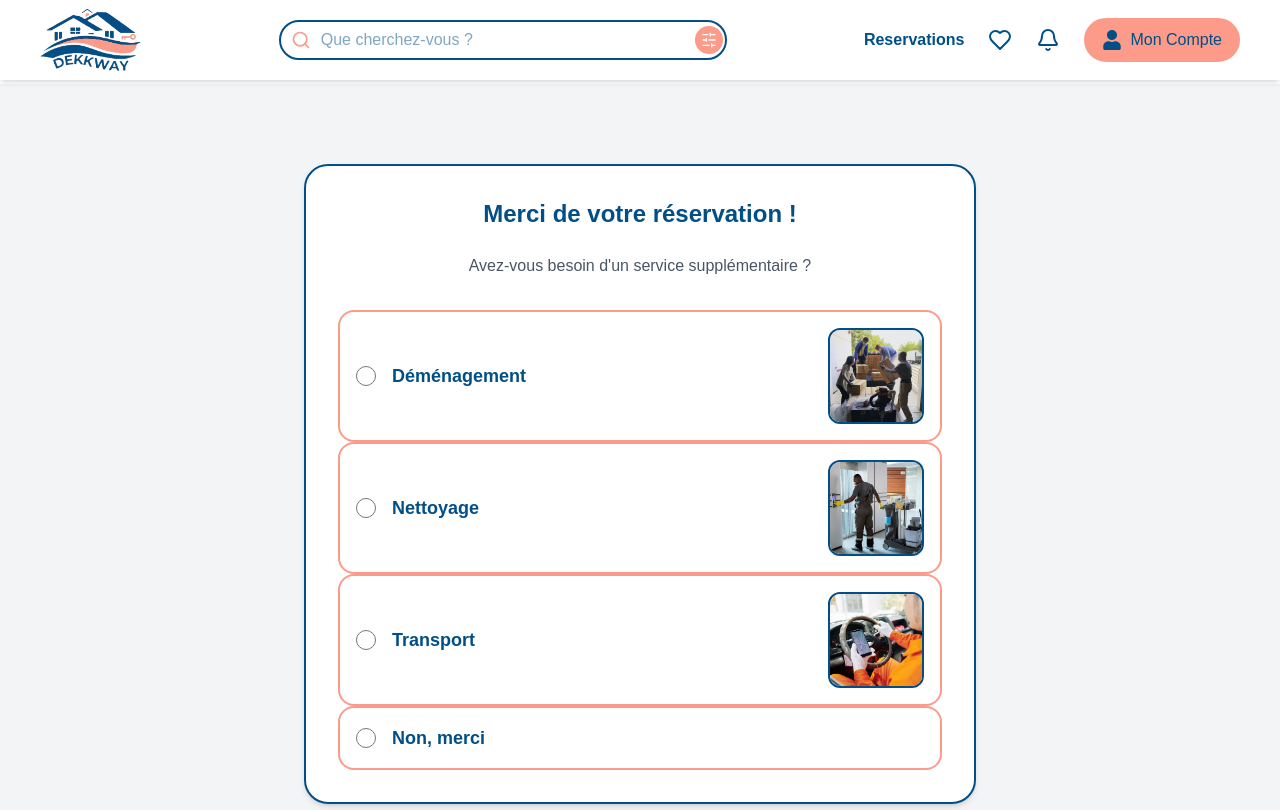
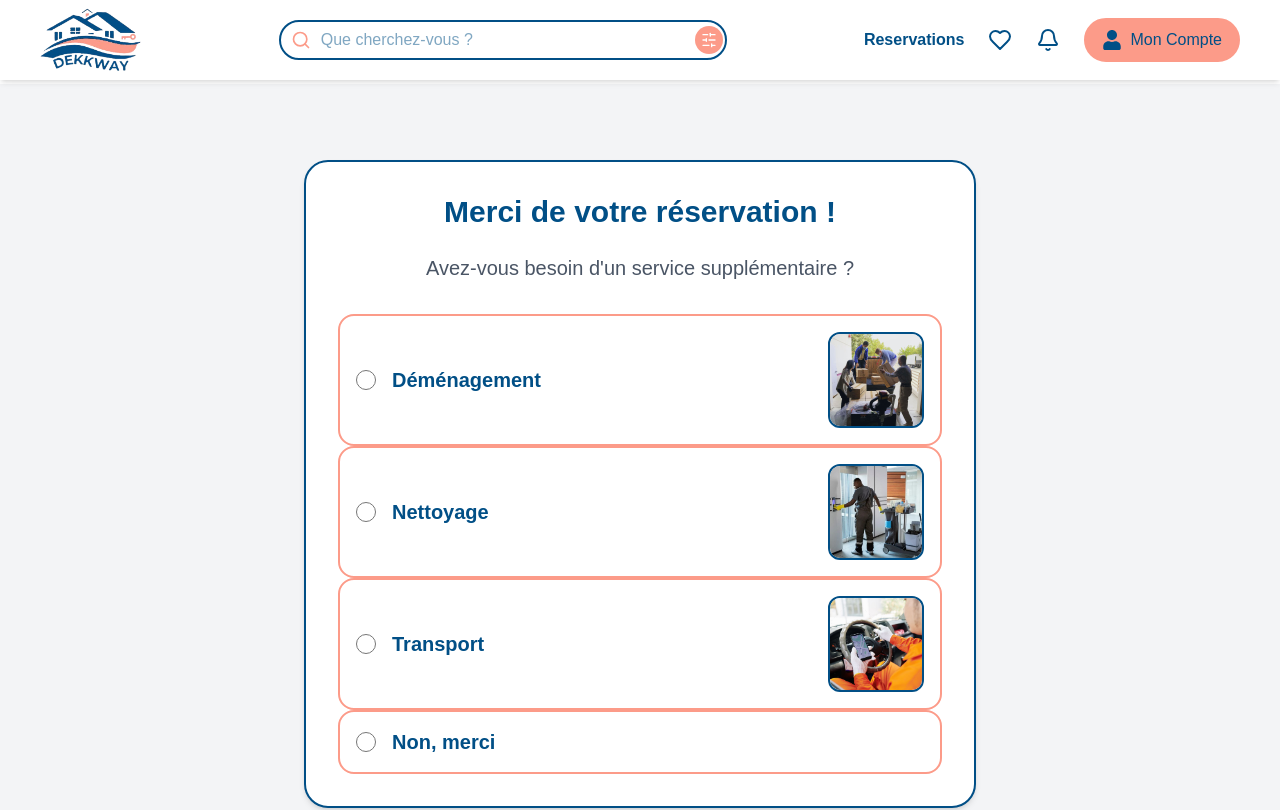
Before and after one commit to Solen-Free/Dekkway, a Next.js app in the folder frontend_dekkway/frontend/: page /servicessuplementaires in a window 1280 px wide. Shown: the top 810 px of the page. Built offline with nearby package versions, Linux system fonts and the light colour scheme.

Commit message:
Update page.tsx

```diff
--- a/frontend_dekkway/frontend/app/servicessuplementaires/page.tsx
+++ b/frontend_dekkway/frontend/app/servicessuplementaires/page.tsx
@@ -13,10 +13,6 @@ const ServicePage: React.FC = () => {
     hover: { scale: 1.05, borderColor: '#014F86', transition: { duration: 0.2 } },
   };
 
-  const buttonVariants = {
-    hover: { scale: 1.05, backgroundColor: '#FC9B89', transition: { duration: 0.2 } },
-  };
-
   const handleOptionSelect = (option: string) => {
     setSelectedOption(option);
   };
@@ -24,19 +20,20 @@ const ServicePage: React.FC = () => {
   return (
     <div className="min-h-screen bg-gray-100 flex items-center justify-center p-4">
       <motion.div
-        className="bg-white p-8 rounded-3xl shadow-md w-full max-w-2xl border-2 border-[#014F86]"
+        className="bg-white p-6 md:p-8 rounded-3xl shadow-md w-full max-w-2xl border-2 border-[#014F86]"
         initial={{ opacity: 0, y: 20 }}
         animate={{ opacity: 1, y: 0 }}
         transition={{ duration: 0.5 }}
       >
-        <h1 className="text-2xl font-bold text-center mb-6 text-[#014F86]">
+        <h1 className="text-2xl md:text-3xl font-bold text-center mb-6 text-[#014F86]">
           Merci de votre réservation !
         </h1>
-        <p className="text-gray-600 text-center mb-8">
+        <p className="text-gray-600 text-center mb-8 text-lg md:text-xl">
           Avez-vous besoin d'un service supplémentaire ?
         </p>
 
-        <div className="space-y-6">
+        <div className="space-y-4 md:space-y-6">
+          {/* Option Déménagement */}
           <Link href="/demenagement" passHref>
             <motion.label
               className={`flex flex-col md:flex-row items-center justify-between p-4 border-2 ${
@@ -48,7 +45,7 @@ const ServicePage: React.FC = () => {
               whileHover="hover"
               onClick={() => handleOptionSelect('demenagement')}
             >
-              <div className="flex items-center">
+              <div className="flex items-center w-full md:w-auto">
                 <input
                   type="radio"
                   name="service"
@@ -58,10 +55,10 @@ const ServicePage: React.FC = () => {
                   className="form-radio h-5 w-5 text-[#014F86] rounded-full border-gray-300 focus:ring-[#FC9B89]"
                 />
                 <div className="ml-4">
-                  <h2 className="text-lg font-semibold text-[#014F86]">Déménagement</h2>
+                  <h2 className="text-lg md:text-xl font-semibold text-[#014F86]">Déménagement</h2>
                 </div>
               </div>
-              <div className="w-24 h-24 md:ml-4 border-2 border-[#014F86] rounded-xl overflow-hidden">
+              <div className="w-20 h-20 md:w-24 md:h-24 mt-4 md:mt-0 md:ml-4 border-2 border-[#014F86] rounded-xl overflow-hidden">
                 <img
                   src="../images/demenagement.jpg"
                   alt="Déménagement"
@@ -71,6 +68,7 @@ const ServicePage: React.FC = () => {
             </motion.label>
           </Link>
 
+          {/* Option Nettoyage */}
           <Link href="../nettoyage" passHref>
             <motion.label
               className={`flex flex-col md:flex-row items-center justify-between p-4 border-2 ${
@@ -82,7 +80,7 @@ const ServicePage: React.FC = () => {
               whileHover="hover"
               onClick={() => handleOptionSelect('nettoyage')}
             >
-              <div className="flex items-center">
+              <div className="flex items-center w-full md:w-auto">
                 <input
                   type="radio"
                   name="service"
@@ -92,10 +90,10 @@ const ServicePage: React.FC = () => {
                   className="form-radio h-5 w-5 text-[#014F86] rounded-full border-gray-300 focus:ring-[#FC9B89]"
                 />
                 <div className="ml-4">
-                  <h2 className="text-lg font-semibold text-[#014F86]">Nettoyage</h2>
+                  <h2 className="text-lg md:text-xl font-semibold text-[#014F86]">Nettoyage</h2>
                 </div>
               </div>
-              <div className="w-24 h-24 md:ml-4 border-2 border-[#014F86] rounded-xl overflow-hidden">
+              <div className="w-20 h-20 md:w-24 md:h-24 mt-4 md:mt-0 md:ml-4 border-2 border-[#014F86] rounded-xl overflow-hidden">
                 <img
                   src="../images/nettoyage.jpg"
                   alt="Nettoyage"
@@ -105,6 +103,7 @@ const ServicePage: React.FC = () => {
             </motion.label>
           </Link>
 
+          {/* Option Transport */}
           <Link href="/transport" passHref>
             <motion.label
               className={`flex flex-col md:flex-row items-center justify-between p-4 border-2 ${
@@ -116,7 +115,7 @@ const ServicePage: React.FC = () => {
               whileHover="hover"
               onClick={() => handleOptionSelect('transport')}
             >
-              <div className="flex items-center">
+              <div className="flex items-center w-full md:w-auto">
                 <input
                   type="radio"
                   name="service"
@@ -126,10 +125,10 @@ const ServicePage: React.FC = () => {
                   className="form-radio h-5 w-5 text-[#014F86] rounded-full border-gray-300 focus:ring-[#FC9B89]"
                 />
                 <div className="ml-4">
-                  <h2 className="text-lg font-semibold text-[#014F86]">Transport</h2>
+                  <h2 className="text-lg md:text-xl font-semibold text-[#014F86]">Transport</h2>
                 </div>
               </div>
-              <div className="w-24 h-24 md:ml-4 border-2 border-[#014F86] rounded-xl overflow-hidden">
+              <div className="w-20 h-20 md:w-24 md:h-24 mt-4 md:mt-0 md:ml-4 border-2 border-[#014F86] rounded-xl overflow-hidden">
                 <img
                   src="../images/transport.jpg"
                   alt="Transport"
@@ -139,6 +138,7 @@ const ServicePage: React.FC = () => {
             </motion.label>
           </Link>
 
+          {/* Option "Non" */}
           <Link href="/" passHref>
             <motion.label
               className={`flex flex-col md:flex-row items-center justify-between p-4 border-2 ${
@@ -150,7 +150,7 @@ const ServicePage: React.FC = () => {
               whileHover="hover"
               onClick={() => handleOptionSelect('non')}
             >
-              <div className="flex items-center">
+              <div className="flex items-center w-full md:w-auto">
                 <input
                   type="radio"
                   name="service"
@@ -160,7 +160,7 @@ const ServicePage: React.FC = () => {
                   className="form-radio h-5 w-5 text-[#014F86] rounded-full border-gray-300 focus:ring-[#FC9B89]"
                 />
                 <div className="ml-4">
-                  <h2 className="text-lg font-semibold text-[#014F86]">Non, merci</h2>
+                  <h2 className="text-lg md:text-xl font-semibold text-[#014F86]">Non, merci</h2>
                 </div>
               </div>
             </motion.label>
```
